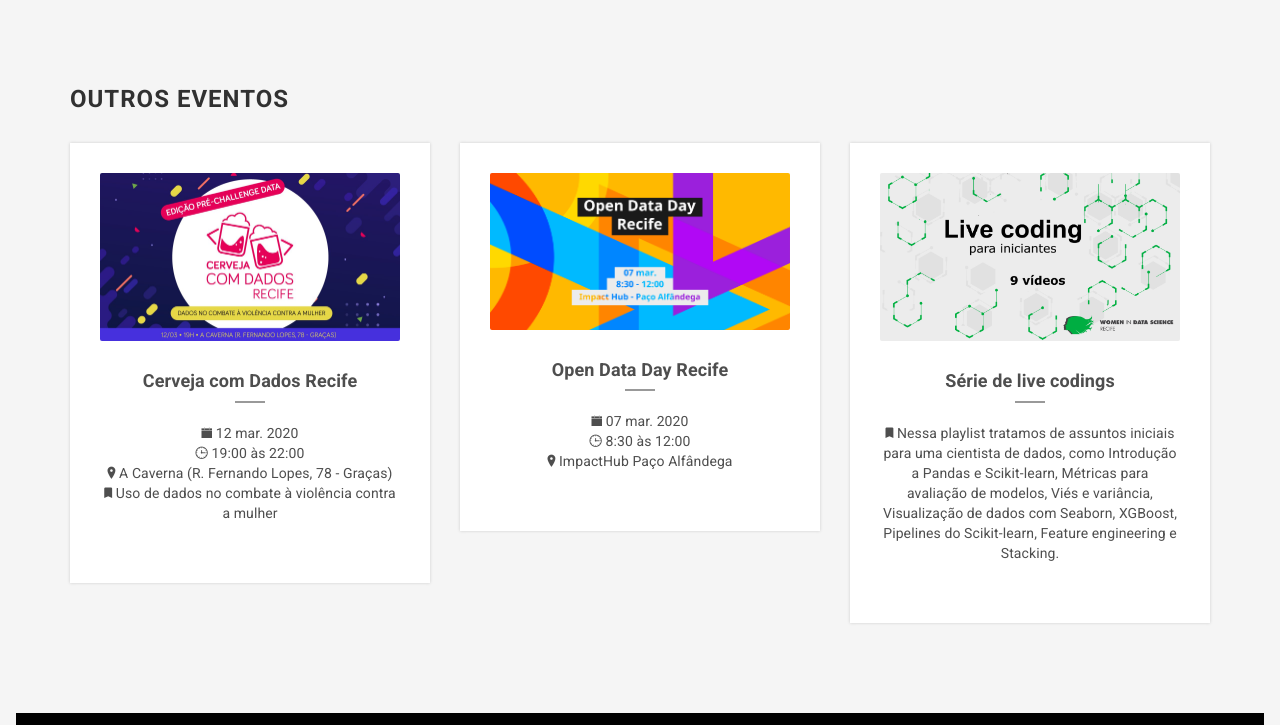
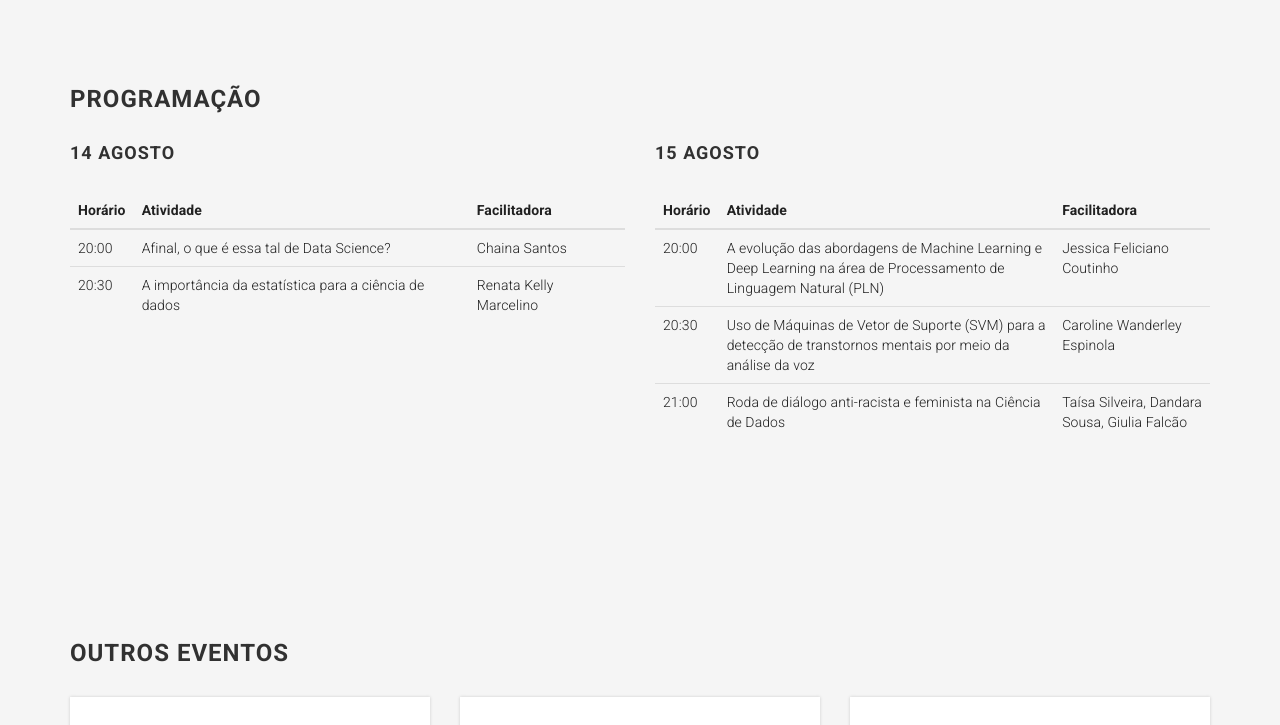
Before and after one commit to widsrecife/widsrecife.github.io, a Jekyll site: the page built from index.html, in a window 1280 px wide and 900 px high, scrolled down 1511 px, cut to the strip 175-900 px from the top of the window. Built offline with Jekyll 4.4.1, drawn with Linux system fonts in a browser that asks for light colours; some web fonts are replaced.

Commit message:
add schedule

```diff
--- /dev/null
+++ b/_data/conference_2020/schedule.yml
@@ -0,0 +1,24 @@
+- day: 1
+  hour: "20:00"
+  title: Afinal, o que é essa tal de Data Science?
+  speaker: Chaina Santos
+
+- day: 1
+  hour: "20:30"
+  title: A importância da estatística para a ciência de dados
+  speaker: Renata Kelly Marcelino
+
+- day: 2
+  hour: "20:00"
+  title: A evolução das abordagens de Machine Learning e Deep Learning na área de Processamento de Linguagem Natural (PLN)
+  speaker: Jessica Feliciano Coutinho
+
+- day: 2
+  hour: "20:30"
+  title: Uso de Máquinas de Vetor de Suporte (SVM) para a detecção de transtornos mentais por meio da análise da voz
+  speaker: Caroline Wanderley Espinola
+
+- day: 2
+  hour: "21:00"
+  title: Roda de diálogo anti-racista e feminista na Ciência de Dados
+  speaker: Taísa Silveira, Dandara Sousa, Giulia Falcão
--- /dev/null
+++ b/_includes/conference_2020/schedule.html
@@ -0,0 +1,69 @@
+<section id="schedule" class="section schedule">
+    <div class="container">
+        <div class="row">
+            <div class="col-sm-12">
+                <h3 class="section-title">Programação</h3>
+            </div>
+        </div>
+
+
+        <div class="row">
+
+            <div class="col-sm-6">
+
+                <h4 class="section-title">14 agosto</h4>
+                <table id="table" class="table table-hover table-mc-light-blue">
+                    <thead>
+                        <tr>
+                            <th>Horário</th>
+                            <th>Atividade</th>
+                            <th>Facilitadora</th>
+                        </tr>
+                    </thead>
+
+                    <tbody>
+
+                        {% assign day1 = site.data.conference_2020.schedule | where:"day","1" %}
+                        {% for event in day1 %}
+                        <tr>
+                            <td data-title="Time">{{ event.hour }}</td>
+                            <td data-title="Title">{{ event.title }}</td>
+                            <td data-title="Speaker">{{ event.speaker }}</td>
+                        </tr>
+                        {% endfor %}
+
+                    </tbody>
+                </table>
+            </div>
+
+            <div class="col-sm-6">
+                <h4 class="section-title">15 agosto</h4>
+                <table id="table" class="table table-hover table-mc-light-blue">
+                    <thead>
+                        <tr>
+                            <th>Horário</th>
+                            <th>Atividade</th>
+                            <th>Facilitadora</th>
+                        </tr>
+                    </thead>
+                    <tbody>
+
+                        {% assign day2 = site.data.conference_2020.schedule | where:"day","2" %}
+                        {% for event in day2 %}
+                        <tr>
+                            <td data-title="Time">{{ event.hour }}</td>
+                            <td data-title="Title">{{ event.title }}</td>
+                            <td data-title="Speaker">{{ event.speaker }}</td>
+                        </tr>
+                        {% endfor %}
+
+                    </tbody>
+                </table>
+            </div>
+
+        </div>
+
+    </div>
+
+
+</section>
--- a/index.html
+++ b/index.html
@@ -6,3 +6,4 @@
 {% include conference_2020/header.html %}
 {% include conference_2020/about.html %}
 {% include conference_2020/facts.html %}
+{% include conference_2020/schedule.html %}
```
Also changed, not shown: CONTRIBUTING.md (+18 -0 lines).
